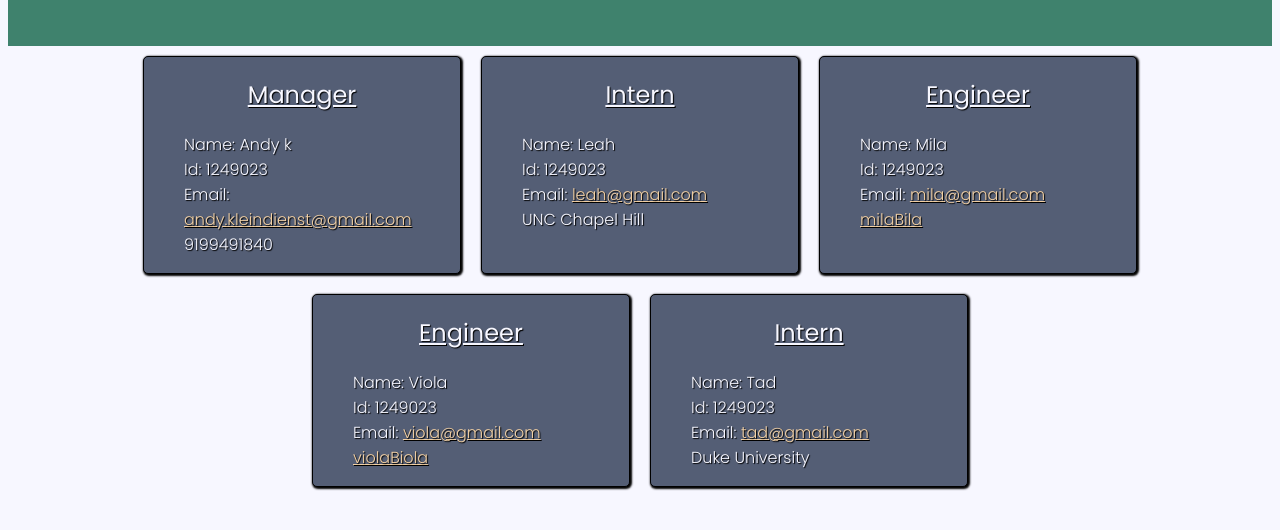
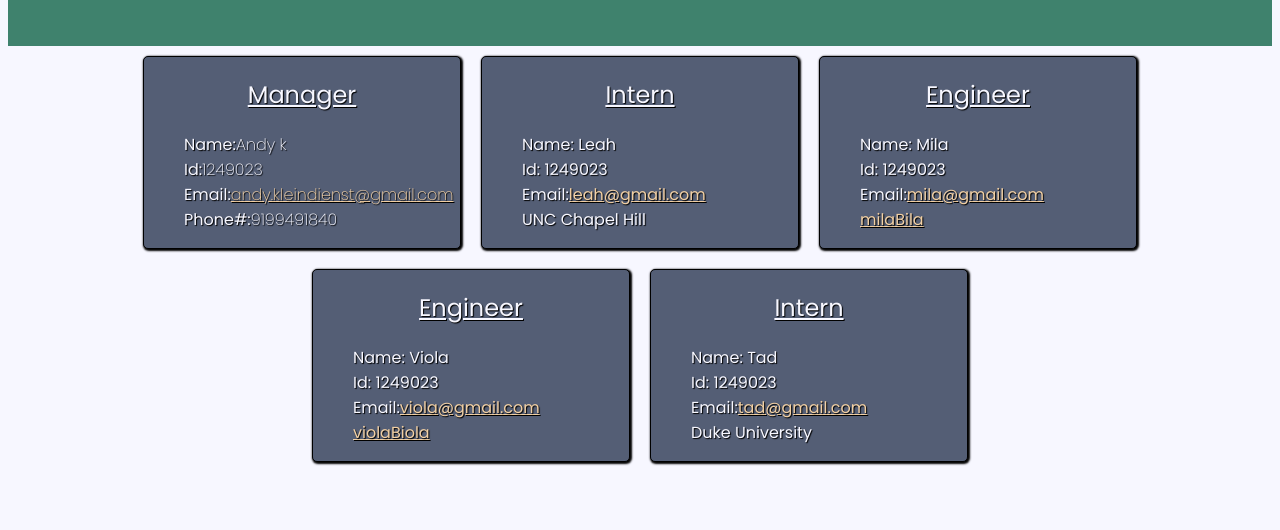
Before and after one commit to andykb9b13/team-profile-generator, a website: page src/template.html in a window 1280 px wide. Shown: the part 122-652 px from the top of the page. Drawn offline with Linux system fonts and the light colour scheme.

Commit message:
adjusted styling and made minor changes to the files

```diff
--- a/src/template.css
+++ b/src/template.css
@@ -41,10 +41,16 @@ ul {
 }
 
 li {
+    display: flex;
+    flex-direction: inline;
     color: var(--white);
     text-shadow: var(--text-shadow);
-    font-weight: 300;
+    font-weight: 400;
     list-style-type: none;
+}
+
+span {
+    font-weight: 200;
 }
 
 a {
--- a/src/template.html
+++ b/src/template.html
@@ -9,9 +9,7 @@
     <link rel="preconnect" href="https://fonts.gstatic.com" crossorigin>
     <link href="https://fonts.googleapis.com/css2?family=Poppins:wght@100;200;300;400;500;600;700;800&display=swap"
         rel="stylesheet">
-    <link rel="stylesheet" href="./template.css">
-    <title>Team Members</title>
-</head>
+    <link rel="stylesheet" href="./template.css" </head>
 
 <body>
     <header>
@@ -22,10 +20,11 @@
             <div class="teamMember card">
                 <h2>Manager</h2>
                 <ul>
-                    <li>Name: Andy k</li>
-                    <li>Id: 1249023</li>
-                    <li>Email: <a href=mailto:"andy.kleindienst@gmail.com">andy.kleindienst@gmail.com</a></li>
-                    <li>9199491840</li>
+                    <li>Name: <span>Andy k</span></li>
+                    <li>Id: <span>1249023</span></li>
+                    <li>Email: <span><a href=mailto:"andy.kleindienst@gmail.com">andy.kleindienst@gmail.com</a></span>
+                    </li>
+                    <li>Phone#: <span>9199491840</span></li>
                 </ul>
             </div>
             <div class="teamMember card">
```
Also changed, not shown: index.js (+13 -9 lines), dist/index.html (deleted), dist/style.css (deleted).
